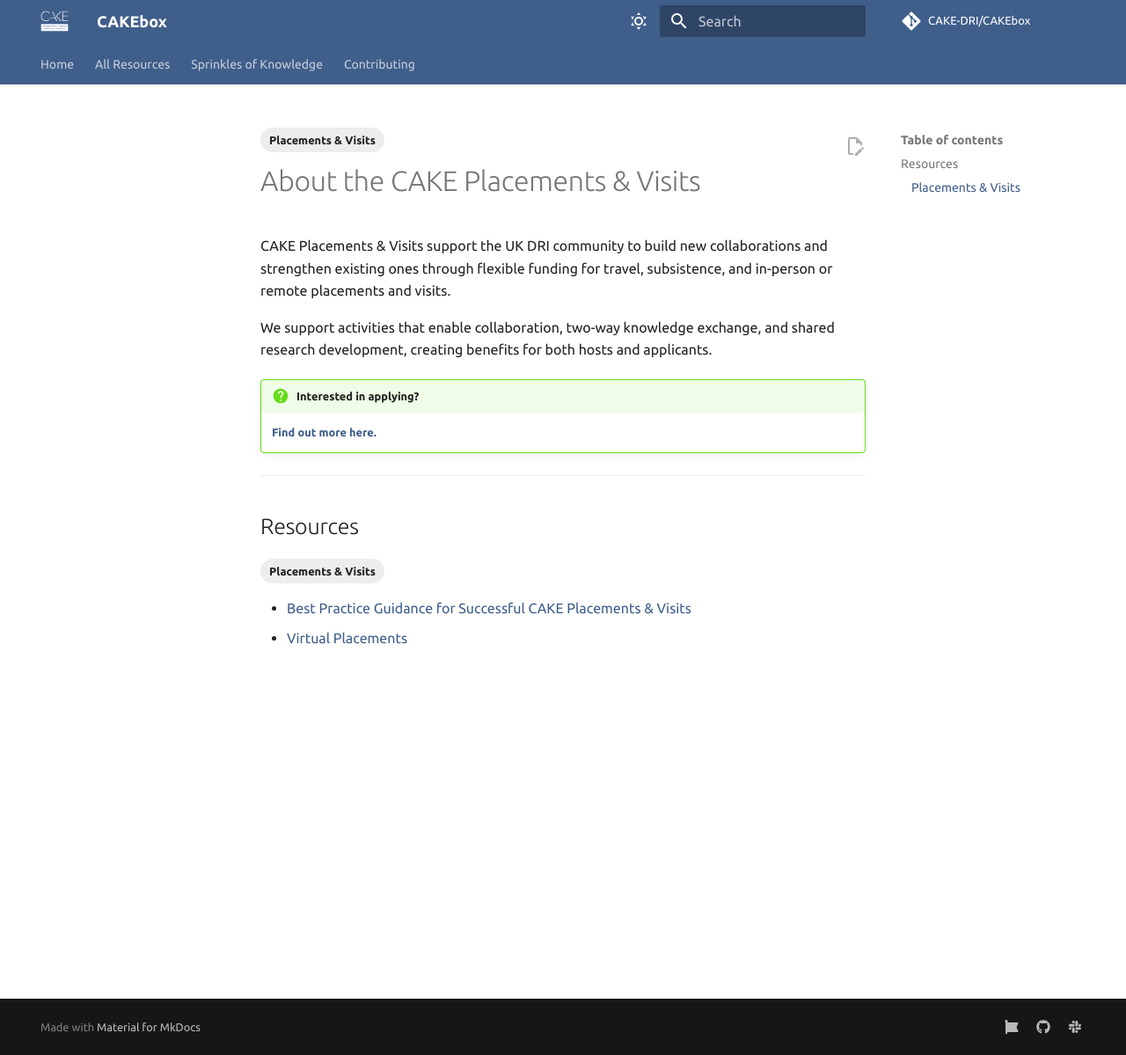
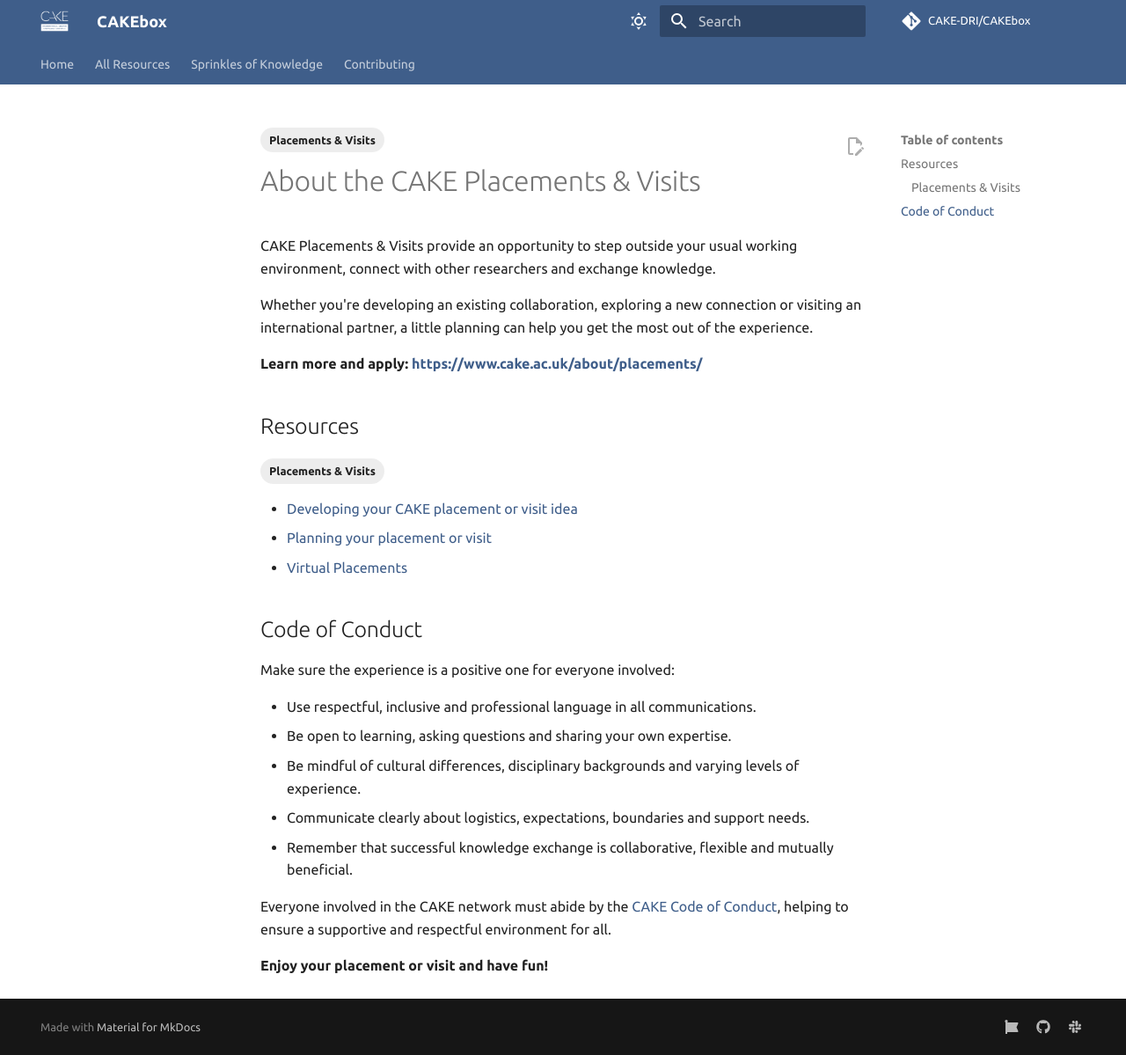
Before and after one commit to CAKE-DRI/CAKEbox, an MkDocs documentation site: the page built from docs/placements-resources/index.md, in a window 1280 px wide and 1199 px high. Shown: the whole window at 88% size. Built offline with MkDocs 1.6.1 and Material for MkDocs 9.7.7, drawn with Linux system fonts in a browser that asks for light colours; comment, search, counter and statistics services are not loaded.

Commit message:
Updates placements & visits resources

```diff
--- a/docs/placements-resources/index.md
+++ b/docs/placements-resources/index.md
@@ -3,15 +3,26 @@
 tags: [Placements & Visits]
 ---
 
-CAKE Placements & Visits support the UK DRI community to build new collaborations and strengthen existing ones through flexible funding for travel, subsistence, and in-person or remote placements and visits.
+CAKE Placements & Visits provide an opportunity to step outside your usual working environment, connect with other researchers and exchange knowledge.
 
-We support activities that enable collaboration, two-way knowledge exchange, and shared research development, creating benefits for both hosts and applicants.
+Whether you're developing an existing collaboration, exploring a new connection or visiting an international partner, a little planning can help you get the most out of the experience.
 
-!!! question "Interested in applying?"
-    **[Find out more here.](https://www.cake.ac.uk/about/placements/)**
-
----
+**Learn more and apply: [https://www.cake.ac.uk/about/placements/](https://www.cake.ac.uk/about/placements/)**
 
 ## Resources
 
 <!-- material/tags {include: [Placements & Visits]} -->
+
+## Code of Conduct
+
+Make sure the experience is a positive one for everyone involved:
+
+- Use respectful, inclusive and professional language in all communications.
+- Be open to learning, asking questions and sharing your own expertise.
+- Be mindful of cultural differences, disciplinary backgrounds and varying levels of experience.
+- Communicate clearly about logistics, expectations, boundaries and support needs.
+- Remember that successful knowledge exchange is collaborative, flexible and mutually beneficial.
+
+Everyone involved in the CAKE network must abide by the [CAKE Code of Conduct](../code-of-conduct.md), helping to ensure a supportive and respectful environment for all.
+
+**Enjoy your placement or visit and have fun!**
```
Also changed, not shown: docs/placements-resources/developing-an-idea-and-application.md (added, +83 -0 lines), docs/placements-resources/how-to-placement-and-visit.md (+1 -1 lines), docs/placements-resources/planning-a-placement-visit.md (added, +56 -0 lines), docs/placements-resources/virtual_placements.md (+3 -3 lines).
